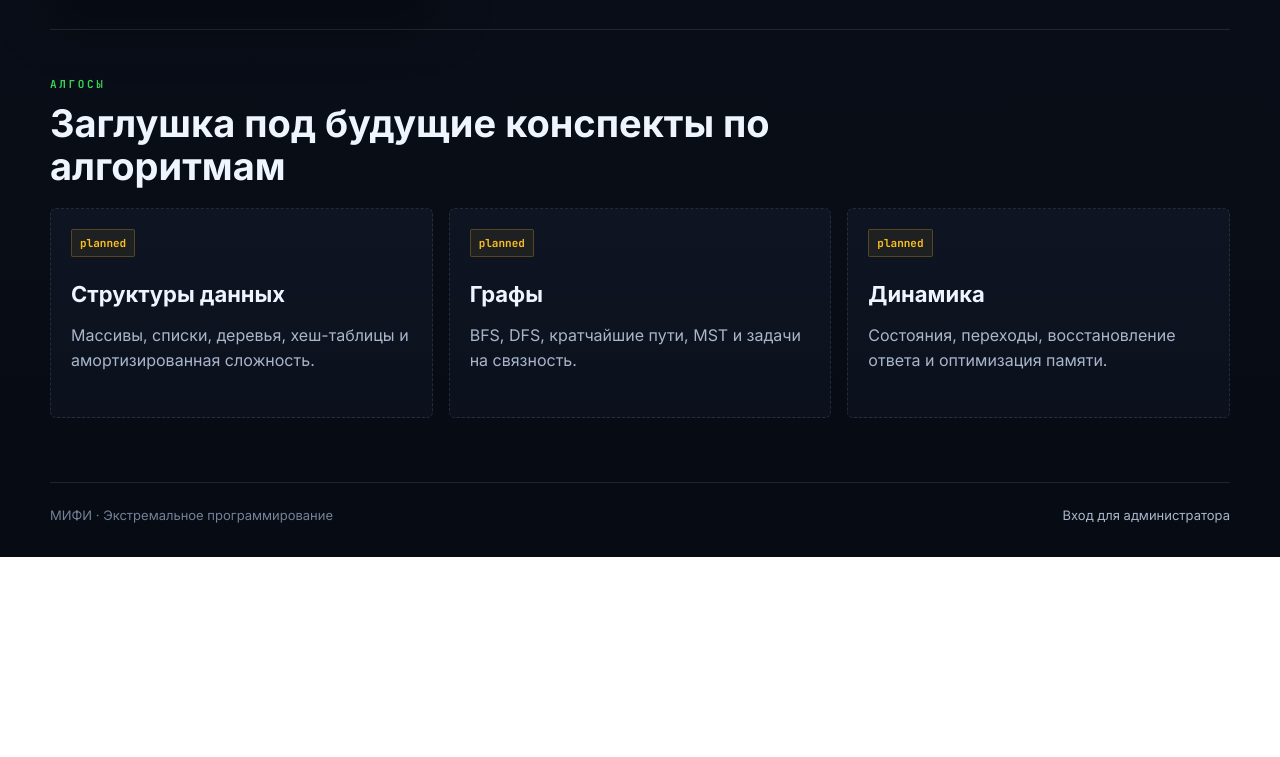
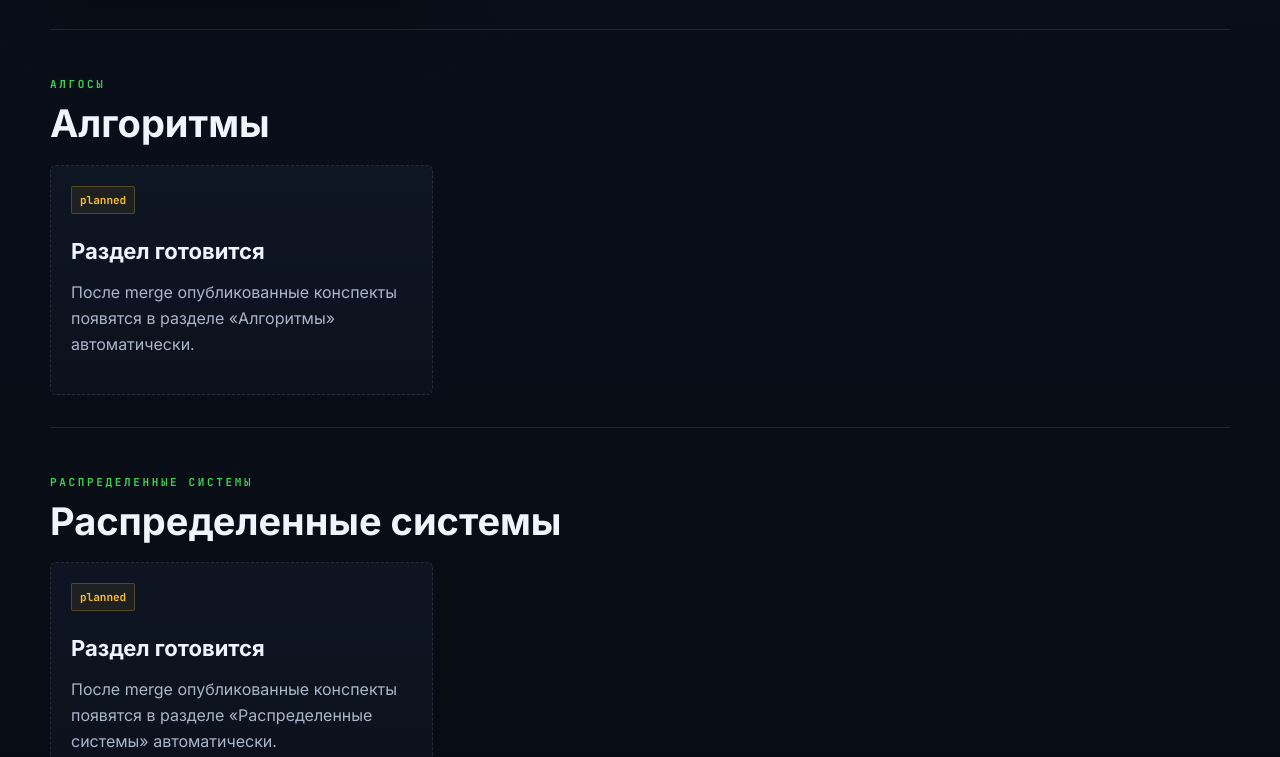
Before and after one commit to Mamlik/xp_notes, a website: page index.html in a window 1280 px wide. Shown: the part 2043-2800 px from the top of the page. Before the commit the page ends 2600 px from the top, so only its background shows below. Drawn offline with Linux system fonts and the light colour scheme.

Commit message:
Render published lectures for all courses

```diff
--- a/assets/app.js
+++ b/assets/app.js
@@ -1,5 +1,9 @@
 const searchInput = document.querySelector("#lectureSearch");
-const lectureGrid = document.querySelector("#acosLectureGrid");
+const courseGrids = {
+  acos: document.querySelector("#acosLectureGrid"),
+  algorithms: document.querySelector("#algorithmsLectureGrid"),
+  distributed: document.querySelector("#distributedLectureGrid")
+};
 
 let lectureCards = [];
 
@@ -42,18 +46,29 @@
 }
 
 async function renderLectures() {
-  if (!lectureGrid) return;
-
   try {
     const catalog = await loadCatalog();
-    const acos = catalog.courses.find((course) => course.id === "acos");
-    const publishedLectures = (acos?.items || []).filter((lecture) => lecture.status === "published");
 
-    lectureGrid.replaceChildren(...publishedLectures.map(createLectureCard));
-    lectureCards = Array.from(lectureGrid.querySelectorAll(".lecture-card"));
+    catalog.courses.forEach((course) => {
+      const grid = courseGrids[course.id];
+      if (!grid) return;
+
+      const publishedLectures = (course.items || []).filter((lecture) => lecture.status === "published");
+
+      if (publishedLectures.length === 0) {
+        grid.replaceChildren(createEmptyCourseCard(course));
+        return;
+      }
+
+      grid.replaceChildren(...publishedLectures.map(createLectureCard));
+    });
+
+    lectureCards = Array.from(document.querySelectorAll(".lecture-card:not(.lecture-card--loading)"));
     applyLectureSearch();
   } catch (error) {
-    lectureGrid.innerHTML = `
+    Object.values(courseGrids).forEach((grid) => {
+      if (!grid) return;
+      grid.innerHTML = `
       <article class="lecture-card lecture-card--loading">
         <div class="card-topline">
           <span class="lecture-index">!</span>
@@ -62,7 +77,19 @@
         <p>Проверьте, что сайт открыт через веб-сервер, а файл data/lectures.json доступен.</p>
       </article>
     `;
+    });
   }
+}
+
+function createEmptyCourseCard(course) {
+  const card = document.createElement("article");
+  card.className = "placeholder-card";
+  card.innerHTML = `
+    <span>planned</span>
+    <h3>Раздел готовится</h3>
+    <p>После merge опубликованные конспекты появятся в разделе «${course.title}» автоматически.</p>
+  `;
+  return card;
 }
 
 async function loadCatalog() {
--- a/index.html
+++ b/index.html
@@ -25,6 +25,7 @@
     <nav class="main-nav" aria-label="Разделы сайта">
       <a href="#acos">АКОС</a>
       <a href="#algos">Алгосы</a>
+      <a href="#distributed">Распределенные</a>
     </nav>
 
     <a class="login-link" href="admin.html">Войти</a>
@@ -75,25 +76,30 @@
     <section class="section-head section-head--compact" id="algos">
       <div>
         <p class="section-kicker">Алгосы</p>
-        <h2>Заглушка под будущие конспекты по алгоритмам</h2>
+        <h2>Алгоритмы</h2>
       </div>
     </section>
 
-    <section class="placeholder-grid" aria-label="Будущие разделы по алгоритмам">
+    <section class="lecture-grid" id="algorithmsLectureGrid" aria-label="Конспекты по алгоритмам">
       <article class="placeholder-card">
         <span>planned</span>
-        <h3>Структуры данных</h3>
-        <p>Массивы, списки, деревья, хеш-таблицы и амортизированная сложность.</p>
+        <h3>Раздел готовится</h3>
+        <p>После merge опубликованные конспекты по алгоритмам появятся здесь автоматически.</p>
       </article>
+    </section>
+
+    <section class="section-head section-head--compact" id="distributed">
+      <div>
+        <p class="section-kicker">Распределенные системы</p>
+        <h2>Распределенные системы</h2>
+      </div>
+    </section>
+
+    <section class="lecture-grid" id="distributedLectureGrid" aria-label="Конспекты по распределенным системам">
       <article class="placeholder-card">
         <span>planned</span>
-        <h3>Графы</h3>
-        <p>BFS, DFS, кратчайшие пути, MST и задачи на связность.</p>
-      </article>
-      <article class="placeholder-card">
-        <span>planned</span>
-        <h3>Динамика</h3>
-        <p>Состояния, переходы, восстановление ответа и оптимизация памяти.</p>
+        <h3>Раздел готовится</h3>
+        <p>После merge опубликованные конспекты по распределенным системам появятся здесь автоматически.</p>
       </article>
     </section>
   </main>
```
